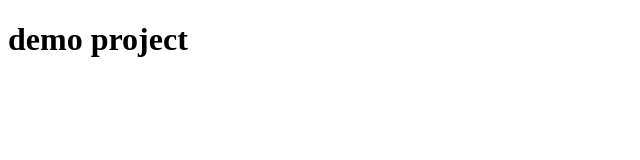
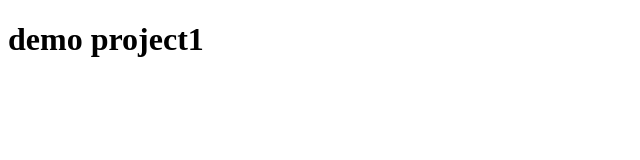
Before and after one commit to lucywish/demo_project, a plain HTML site: page index.html in a window 1280 px wide. Shown: the full height of the page, 0-640 px from the left. Drawn offline with Linux system fonts and the light colour scheme.

Commit message:
test commit

```diff
--- a/index.html
+++ b/index.html
@@ -6,6 +6,6 @@
     <title>demo project</title>
 </head>
 <body>
-    <h1>demo project</h1>
+    <h1>demo project1</h1>
 </body>
 </html>
```
